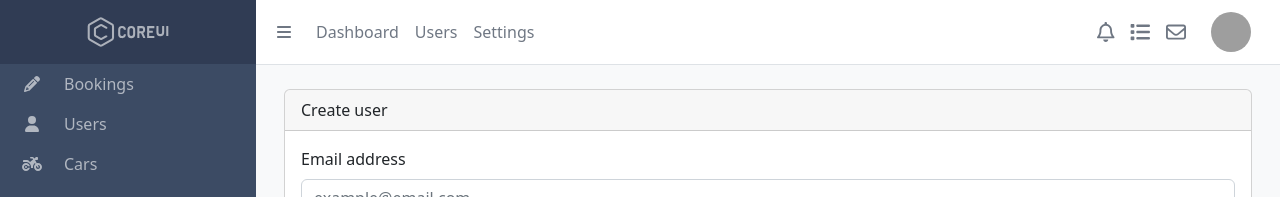
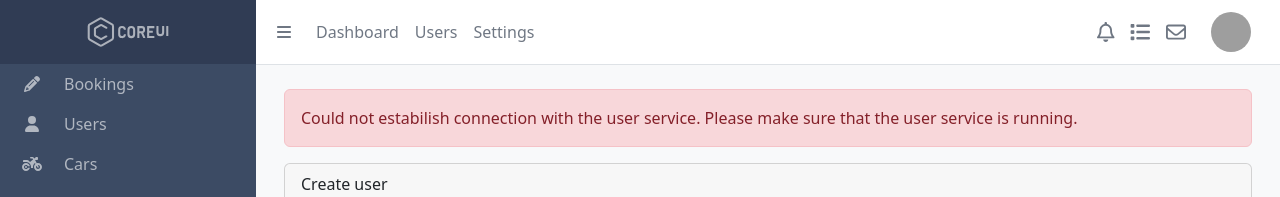
Before and after one commit to girogio/cps2002-assignment, a Next.js app in the folder gorju-frontend-service/: page /users in a window 1280 px wide. Shown: the top 197 px of the page. Built offline with nearby package versions, Linux system fonts and the light colour scheme; no server answers; grey boxes are pictures that could not be loaded.

Commit message:
Added healtcheck alert and some comments

```diff
--- a/gorju-frontend-service/src/pages/users.tsx
+++ b/gorju-frontend-service/src/pages/users.tsx
@@ -8,13 +8,14 @@ import axios from 'axios'
 import type { NextPage } from 'next'
 import React, { useEffect } from 'react'
 import {
-  Button, Card, Dropdown, Form, Toast, ToastContainer
+  Button, Card, Dropdown, Form, Toast, ToastContainer, Alert
 } from 'react-bootstrap'
 
 type User = { _id: string, name: string, email: string, cars_rented: number, date_created: string, last_login: string }
 
 const UsersPage: NextPage = () => {
   const [users, setUsers] = React.useState<User[]>([])
+  const [userServiceActive, setUserServiceActive] = React.useState<boolean>(false)
 
   type Toast = { title: string, body: string, type: string, visibility: boolean }
 
@@ -30,7 +31,16 @@ const UsersPage: NextPage = () => {
     setToasts(newToasts)
   }
 
+  // Prepare health check
+  useEffect(() => {
+    axios.get('http://localhost:3001/api/')
+      .then((res) => {
+        res.data.success === true ? setUserServiceActive(true) : setUserServiceActive(false)
+      })
+  }, [userServiceActive])
 
+
+  // Subscribe to user fetch endpoint
   useEffect(() => {
     axios.get('http://localhost:3001/api/users')
       .then((response) => {
@@ -41,6 +51,8 @@ const UsersPage: NextPage = () => {
       })
   }, [users])
 
+
+  // Utility function for deleting a user
   const deleteUser = (id: string) => {
     axios.delete(`http://localhost:3001/api/users/${id}`)
       .then((response) => {
@@ -50,20 +62,27 @@ const UsersPage: NextPage = () => {
       })
   }
 
+  // Utility function for updating a user
   const createUser = (event: any) => {
+
+    // Prevent page refresh
     event.preventDefault()
     event.stopPropagation()
 
+    // Get form data
     const form = event.currentTarget
     const email = form.formBasicEmail.value
     const name = form.formBasicName.value
 
+    // Send request
     axios.post('http://localhost:3001/api/users', { name, email })
       .then((response) => {
         console.log(response)
         if (response.status === 201) {
+          // Empty form
           form.formBasicEmail.value = ''
           form.formBasicName.value = ''
+          // Notify User
           addToast('Success', response.data, 'info')
         }
       }).catch((error) => {
@@ -97,6 +116,11 @@ const UsersPage: NextPage = () => {
       </div>
       <div className="row">
         <div className="col-md-12">
+
+          <Alert variant="danger" show={!userServiceActive}>
+            Could not estabilish connection with the user service. Please make sure that the user service is running.
+          </Alert>
+
           <Card>
             <Card.Header>
               Create user
@@ -187,7 +211,7 @@ const UsersPage: NextPage = () => {
           </Card>
         </div>
       </div>
-    </AdminLayout>
+    </AdminLayout >
   )
 }
 
```
